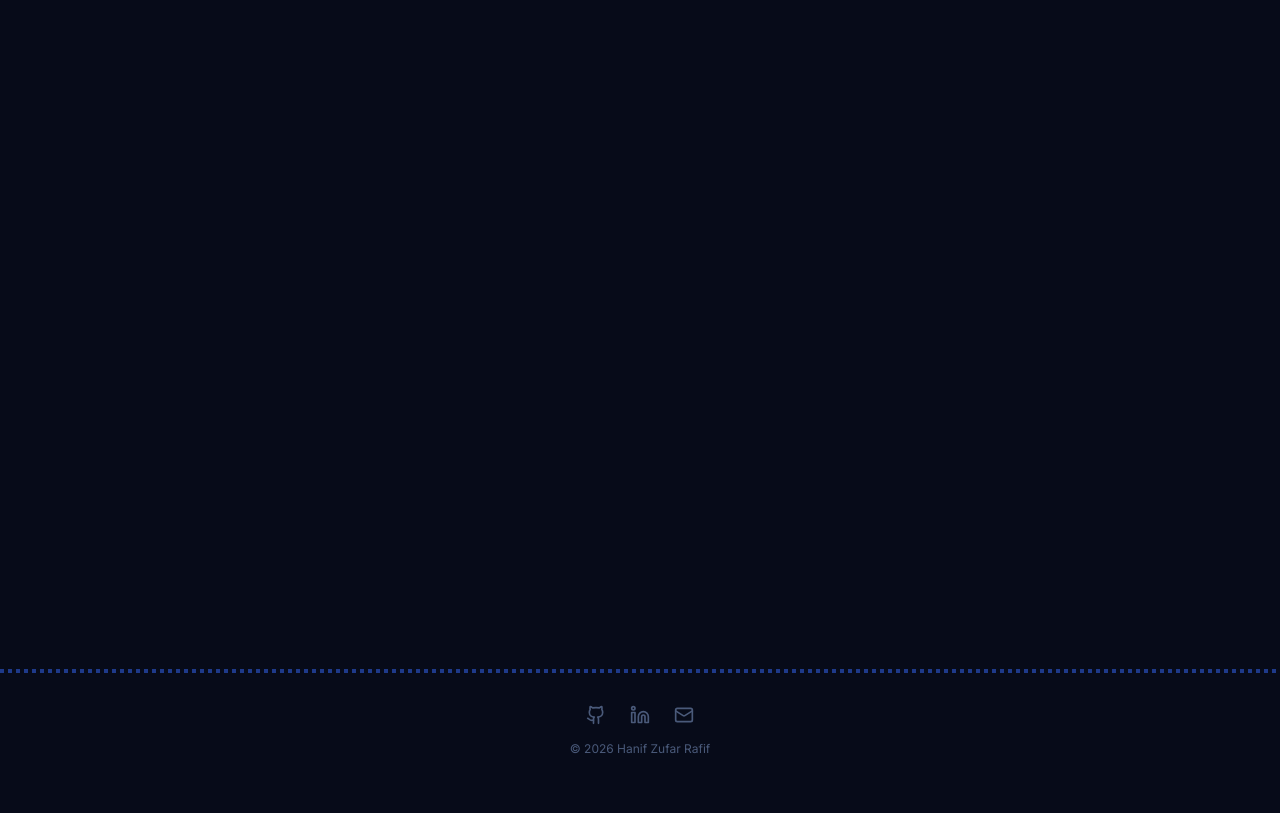
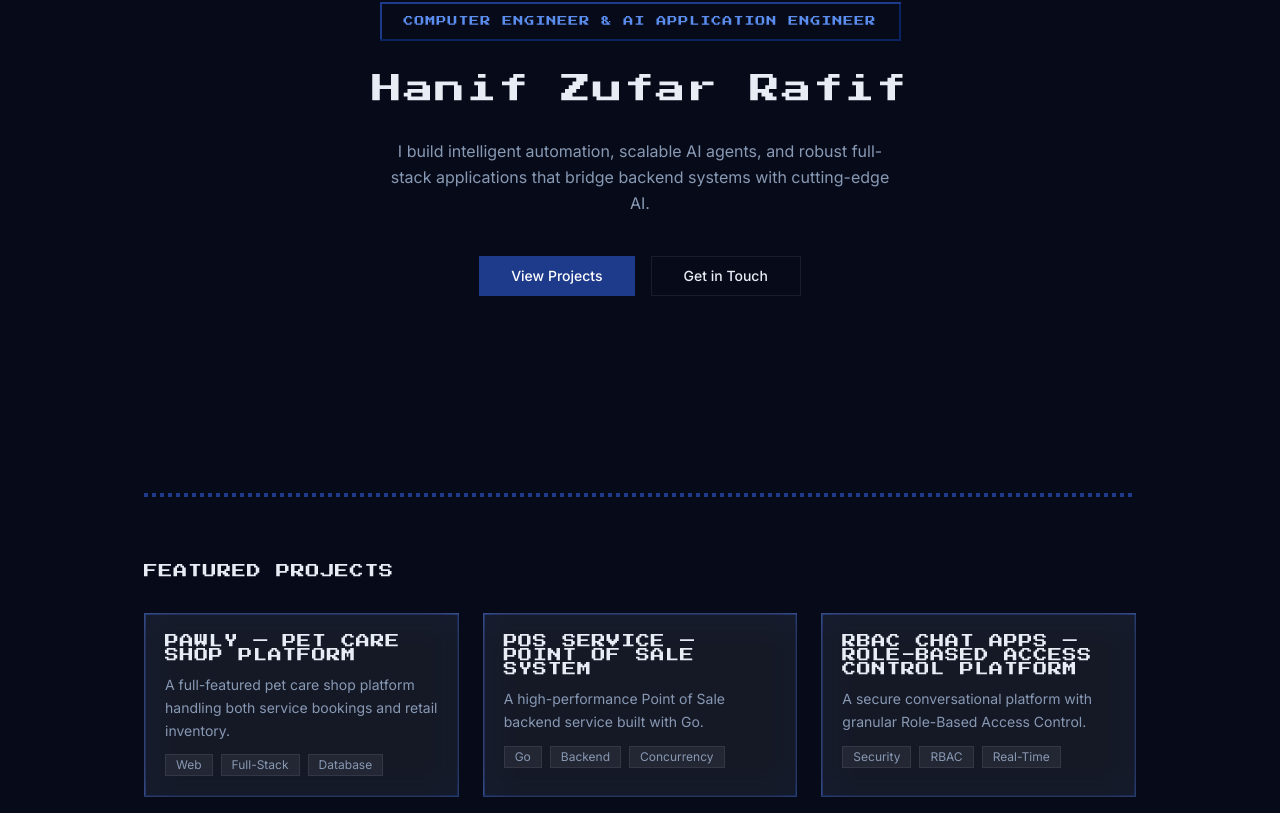
Before and after one commit to hazurafif/hazurafif.github.io, a Next.js app: page / in a window 1280 px wide. Shown: the part 227-1040 px from the top of the page. Before the commit the page ends 1016 px from the top, so only its background shows below. Built offline with nearby package versions, Linux system fonts and the light colour scheme.

Commit message:
feat: add home page with hero and featured projects

```diff
--- a/src/app/page.tsx
+++ b/src/app/page.tsx
@@ -1,3 +1,25 @@
+import { Hero } from '@/components/layout/hero'
+import { ProjectCard } from '@/components/layout/project-card'
+import { projects } from '@/data/projects'
+import { PixelDivider } from '@/components/pixel/pixel-divider'
+
 export default function Home() {
-  return <div>Hello World</div>
+  const featured = projects.slice(0, 3)
+
+  return (
+    <>
+      <Hero />
+      <PixelDivider className="my-16" />
+      <section className="space-y-8">
+        <h2 className="font-heading text-sm tracking-wider text-text-primary">
+          FEATURED PROJECTS
+        </h2>
+        <div className="grid gap-6 md:grid-cols-2 lg:grid-cols-3">
+          {featured.map((project) => (
+            <ProjectCard key={project.slug} project={project} />
+          ))}
+        </div>
+      </section>
+    </>
+  )
 }
--- /dev/null
+++ b/src/components/layout/hero.tsx
@@ -0,0 +1,48 @@
+'use client'
+
+import { motion } from 'framer-motion'
+import Link from 'next/link'
+import { PixelBorder } from '@/components/pixel/pixel-border'
+import { Button } from '@/components/ui/button'
+
+export function Hero() {
+  return (
+    <section className="flex min-h-[70vh] flex-col items-center justify-center text-center">
+      <motion.div
+        initial={{ opacity: 0, y: 20 }}
+        animate={{ opacity: 1, y: 0 }}
+        transition={{ duration: 0.6 }}
+        className="space-y-6"
+      >
+        <PixelBorder className="inline-block px-6 py-3">
+          <p className="font-heading text-[10px] tracking-widest text-accent-glow">
+            COMPUTER ENGINEER & AI APPLICATION ENGINEER
+          </p>
+        </PixelBorder>
+
+        <h1 className="font-heading text-2xl leading-relaxed tracking-wider text-text-primary md:text-3xl">
+          Hanif Zufar Rafif
+        </h1>
+
+        <p className="mx-auto max-w-lg font-body text-base text-text-secondary leading-relaxed">
+          I build intelligent automation, scalable AI agents, and robust
+          full-stack applications that bridge backend systems with cutting-edge
+          AI.
+        </p>
+
+        <div className="flex justify-center gap-4 pt-4">
+          <Link href="/projects">
+            <Button variant="default" size="lg">
+              View Projects
+            </Button>
+          </Link>
+          <Link href="/contact">
+            <Button variant="outline" size="lg">
+              Get in Touch
+            </Button>
+          </Link>
+        </div>
+      </motion.div>
+    </section>
+  )
+}
--- /dev/null
+++ b/src/components/layout/project-card.tsx
@@ -0,0 +1,33 @@
+import Link from 'next/link'
+import { Card, CardContent, CardTitle } from '@/components/ui/card'
+import { Badge } from '@/components/ui/badge'
+import { PixelBorder } from '@/components/pixel/pixel-border'
+import type { Project } from '@/data/projects'
+
+interface ProjectCardProps {
+  project: Project
+}
+
+export function ProjectCard({ project }: ProjectCardProps) {
+  return (
+    <Link href={`/projects/${project.slug}`}>
+      <PixelBorder className="h-full">
+        <Card className="h-full">
+          <CardContent className="flex flex-col gap-3 p-5">
+            <CardTitle>{project.title}</CardTitle>
+            <p className="font-body text-sm text-text-secondary leading-relaxed">
+              {project.description}
+            </p>
+            <div className="mt-auto flex flex-wrap gap-2">
+              {project.tags.map((tag) => (
+                <Badge key={tag} variant="secondary">
+                  {tag}
+                </Badge>
+              ))}
+            </div>
+          </CardContent>
+        </Card>
+      </PixelBorder>
+    </Link>
+  )
+}
```
